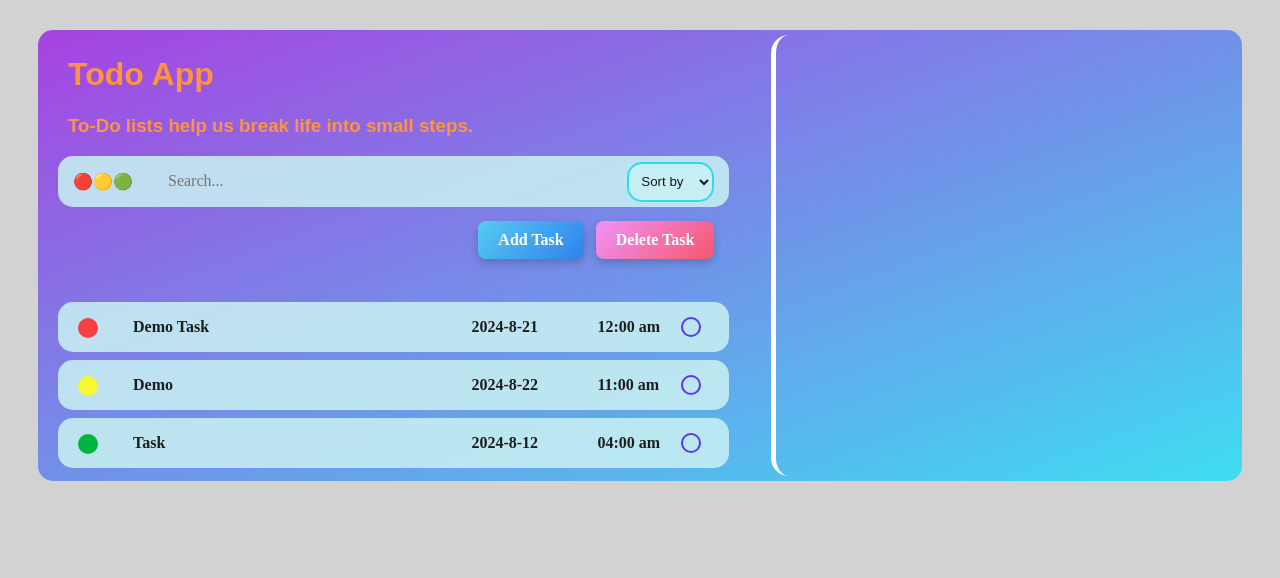
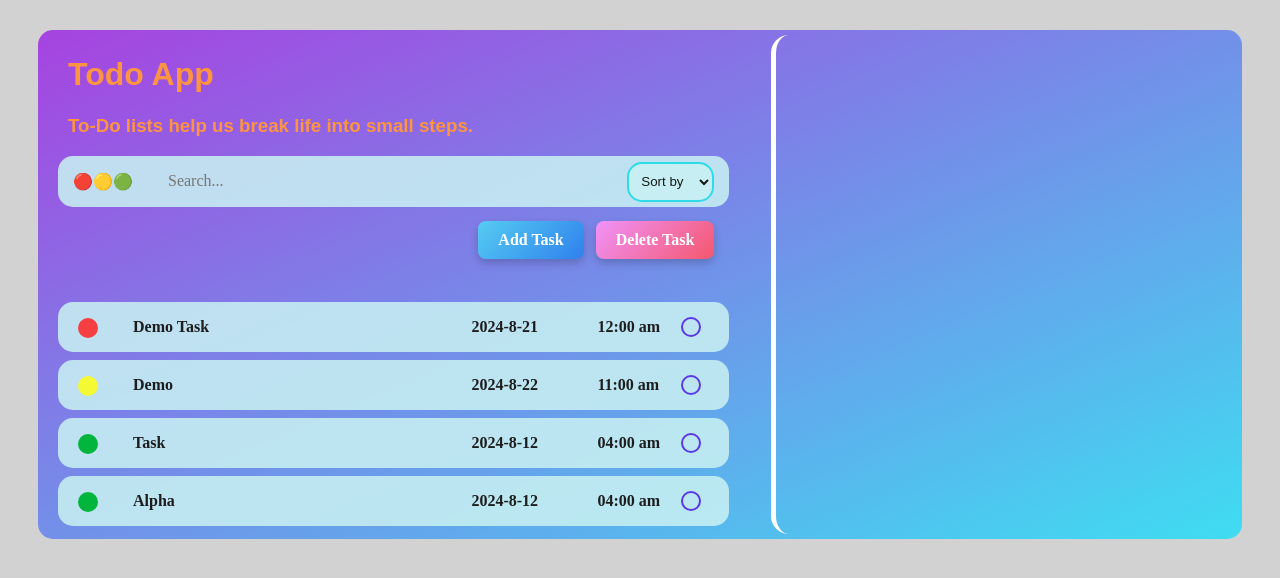
Before and after one commit to umair763/Todo-App-Full-Stack, a React (Vite) app: page / in a window 1280 px wide. Shown: the top 578 px of the page. Built offline with nearby package versions, Linux system fonts and the light colour scheme; a web font is replaced by a local one.

Commit message:
completed with basic functions

```diff
--- a/src/App.jsx
+++ b/src/App.jsx
@@ -27,13 +27,21 @@ const todolist = [
         time: '04:00 am',
         status: false,
     },
+    {
+        color: 'green',
+        task: 'Alpha',
+        date: '2024-8-12',
+        time: '04:00 am',
+        status: false,
+    },
 ];
 
 function App() {
     const [isAddFormVisible, setisAddFormVisible] = useState(false);
     const [isDeleteFormVisible, setisDeleteFormVisible] = useState(false);
     const [newtask, setAddNewTask] = useState(todolist);
-    const [sortby, setSortBy] = useState(todolist);
+    const [sortby, setSortBy] = useState('sortby');
+    const [searchtask, setSearchTask] = useState('');
 
     function handleisAddFormVisible() {
         setisAddFormVisible((x) => !x);
@@ -55,10 +63,21 @@ function App() {
         setAddNewTask(newtask.filter((el) => el.task !== task));
     }
 
-    let sorted;
+    let sorted = [...newtask];
     if (sortby === 'Task') {
-        sorted = sortby.slice().sort((a, b) => a.Task.localeCompare(b.Task));
+        sorted = sorted.slice().sort((a, b) => a.task.localeCompare(b.task));
     }
+
+    if (sortby === 'time') {
+        sorted = sorted.slice().sort((a, b) => a.time.localeCompare(b.time));
+    }
+
+    // Search tasks
+    let searched = sorted;
+    if (searchtask) {
+        searched = sorted.filter((el) => el.task.toLowerCase().includes(searchtask.toLowerCase()));
+    }
+    console.log(searched);
 
     return (
         <>
@@ -73,8 +92,9 @@ function App() {
                             SetisAddFormVisible={handleisAddFormVisible}
                             setisDeleteFormVisible={handleisDeleteFormVisible}
                             setSort={setSortBy}
+                            setSearch={setSearchTask}
                         />
-                        <TodoListParser todolist={newtask} />
+                        <TodoListParser todolist={sorted} searched={searched} />
                     </div>
 
                     <div className="right-side">
--- a/src/components/AddTask.jsx
+++ b/src/components/AddTask.jsx
@@ -1,12 +1,17 @@
 import { useState } from 'react';
 import './styles/AddTask.css';
 
-function AddTask({ SetisAddFormVisible, setisDeleteFormVisible, setSort }) {
+function AddTask({ SetisAddFormVisible, setisDeleteFormVisible, setSort, setSearch }) {
     return (
         <>
             <div className="Addtaskcontainer">
                 <p>🔴🟡🟢</p>
-                <input type="text" className="searchbar" placeholder="Search..." />
+                <input
+                    type="text"
+                    className="searchbar"
+                    placeholder="Search..."
+                    onChange={(e) => setSearch(e.target.value)}
+                />
                 <select className="sortby" onChange={(e) => setSort(e.target.value)}>
                     <option>Sort by</option>
                     <option>Task</option>
--- a/src/components/TodoListParser.jsx
+++ b/src/components/TodoListParser.jsx
@@ -2,12 +2,12 @@ import { useState } from 'react';
 import './AllComponentsStyle.css';
 import DisplayTodoList from './DisplayTodoList';
 
-function TodoListParser({ todolist }) {
+function TodoListParser({ todolist, searched }) {
     return (
         <>
-            {todolist.map((list, i) => (
-                <DisplayTodoList list={list} key={i} id={i}/>
-            ))}
+            {searched !== null
+                ? searched.map((list, i) => <DisplayTodoList list={list} key={i} id={i} />)
+                : todolist.map((list, i) => <DisplayTodoList list={list} key={i} id={i} />)}
         </>
     );
 }
```
